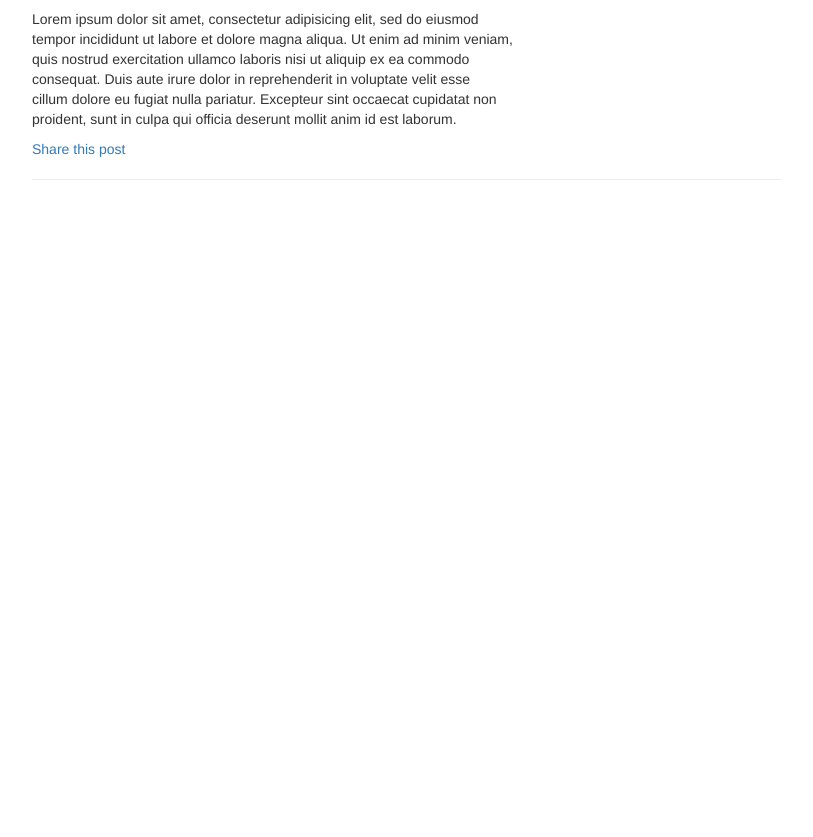
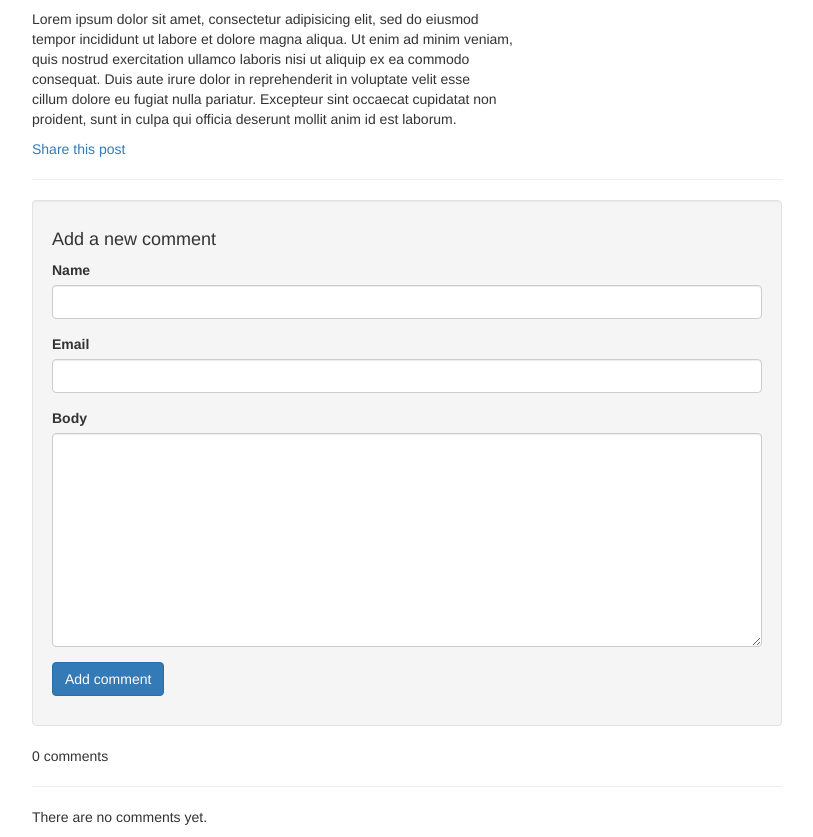
Before and after one commit to absent1706/django-demo-blog, a Django app: a page that uses blog/templates/blog/base.html in a window 1280 px wide. Shown: the part 476-1313 px from the top of the page, without its empty margins (38-851 px from the left). Before the commit the page ends 656 px from the top, so only its background shows below. Run offline with Django 3.2, Linux system fonts and the light colour scheme; data comes from the database, SQL or seed files in the repository; both versions use the stored data as it was after the commit; grey boxes labelled with a size stand in for pictures from a placeholder-image service; some libraries are stand-ins or nearby versions.

Commit message:
+ post comments

```diff
--- a/blog/forms.py
+++ b/blog/forms.py
@@ -1,4 +1,5 @@
 from django import forms
+from .models import Comment
 
 class EmailPostForm(forms.Form):
     name     = forms.CharField(max_length=25)
@@ -6,3 +7,9 @@ class EmailPostForm(forms.Form):
     to       = forms.EmailField()
     comments = forms.CharField(required=False,
                                widget=forms.Textarea)
+
+
+class CommentForm(forms.ModelForm):
+    class Meta:
+        model = Comment
+        fields = ('name', 'email', 'body')
--- a/blog/models.py
+++ b/blog/models.py
@@ -44,3 +44,18 @@ class Post(models.Model):
                               self.publish.strftime('%m'),
                               self.publish.strftime('%d'),
                               self.slug])
+
+class Comment(models.Model):
+    post    = models.ForeignKey(Post, related_name='comments') # 'comments' means we can get post comments as mypost.comments (backward relation)
+    name    = models.CharField(max_length=80)
+    email   = models.EmailField()
+    body    = models.TextField()
+    created = models.DateTimeField(auto_now_add=True)
+    updated = models.DateTimeField(auto_now=True)
+    active  = models.BooleanField(default=True)
+
+    class Meta:
+        ordering = ('created',)
+
+    def __str__(self):
+        return 'Comment by {} on {}'.format(self.name, self.post)
--- a/blog/templates/blog/base.html
+++ b/blog/templates/blog/base.html
@@ -41,12 +41,7 @@
             <div class="col-md-8">
 
                 <!-- Flash messages -->
-                {% if messages %}
-                    {% for message in messages %}
-                    {{ message.tags }}
-                        <div class="alert {% if message.tags %} alert-{{ message.tags }} {% else %} alert-info {% endif %}" role="alert">{{ message }}</div>
-                    {% endfor %}
-                {% endif %}
+                {% include "blog/shared/_flash.html"%}
 
                 {% block content %}
                 {% endblock %}
--- a/blog/templates/blog/post/detail.html
+++ b/blog/templates/blog/post/detail.html
@@ -1,6 +1,7 @@
 {% extends "blog/base.html" %}
 {% block title %}{{ post.title }}{% endblock %}
 {% block content %}
+
 <h2> {{ post.title }} </h2>
 <p>
     <span class="glyphicon glyphicon-time"></span>
@@ -16,4 +17,34 @@
     </a>
 </p>
 <hr>
+
+<div class="well">
+    <h4>Add a new comment</h4>
+    <form action="." method="post">
+        {% include "blog/shared/_form.html" with form=comment_form %}
+        <p><button type="submit" class="btn btn-primary">Add comment</button>
+    </form>
+</div>
+
+<!-- The 'with' template tag is useful to avoid hitting the database or
+accessing expensive methods multiple times. -->
+{% with comments.count as total_comments %}
+    {{ total_comments }} comment{{ total_comments|pluralize }}
+{% endwith %}
+<hr>
+
+{% for comment in comments %}
+    <div>
+        <p class="info">
+            <b>{{ comment.name }}</b> <small>{{ comment.created }}</small>
+        </p>
+        <blockquote>
+            {{ comment.body|linebreaks }}
+        </blockquote>
+    </div>
+    <hr>
+{% empty %}
+    <p>There are no comments yet.</p>
+{% endfor %}
+
 {% endblock %}
--- /dev/null
+++ b/blog/templates/blog/shared/_flash.html
@@ -0,0 +1,5 @@
+{% if messages %}
+    {% for message in messages %}
+        <div class="alert {% if message.tags %} alert-{{ message.tags }} {% else %} alert-info {% endif %}" role="alert">{{ message }}</div>
+    {% endfor %}
+{% endif %}
--- /dev/null
+++ b/blog/templates/blog/shared/_form.html
@@ -0,0 +1,13 @@
+{% load i18n widget_tweaks %}
+{% csrf_token %}
+{% for field in form %}
+        <div class="form-group {% if field.errors %} has-error {% endif %}">
+            <label class="control-label" for="id_{{ field.name }}">{{ field.label }}</label>
+            {{ field|attr:"class:form-control" }}
+            {% if field.errors %}
+                <p class="help-block">
+                    {% for error in  field.errors %}{{ error }}{% endfor %}
+                </p>
+            {% endif %}
+        </div>
+{% endfor %}
--- a/blog/views.py
+++ b/blog/views.py
@@ -1,15 +1,18 @@
+# -*- coding: utf-8 -*-
+
 from django.shortcuts import render, get_object_or_404, redirect
-from .models import Post
-from .forms import EmailPostForm
+from .models import Post, Comment
+from .forms import EmailPostForm, CommentForm
 
 from django.core.paginator import Paginator, EmptyPage,\
-                                  PageNotAnInteger
+    PageNotAnInteger
 
 from django.views.generic import ListView
 from django.core.mail import send_mail
 
 from django.contrib import messages
 from django.core.urlresolvers import reverse
+
 
 class PostListView(ListView):
     queryset = Post.published.all()
@@ -36,15 +39,41 @@ class PostListView(ListView):
 #                   {'page': page,
 #                    'posts': posts})
 
+
 def post_detail(request, year, month, day, post):
     post = get_object_or_404(Post, slug=post,
-        status='published',
-        publish__year=year,
-        publish__month=month,
-        publish__day=day)
+                             status='published',
+                             publish__year=year,
+                             publish__month=month,
+                             publish__day=day)
+
+    comments = post.comments.filter(active=True)
+    if request.method == 'POST':
+        # wrong decision to create comments within post controller !!!!
+        comment_form = CommentForm(data=request.POST) # interesting idea: create comment from form , not from model
+        if comment_form.is_valid():
+            new_comment = comment_form.save(commit=False)
+            new_comment.post = post
+            new_comment.save()
+
+            # ! в отличие от книги, я использую флеш-сообщения, а не отображаю сообщение "всё отправлено" в template
+            messages.add_message(
+                request,
+                messages.SUCCESS,
+                'Comment added!')
+
+            # поэтому я редирекчу
+            from django.http import HttpResponseRedirect
+            return HttpResponseRedirect(request.META.get('HTTP_REFERER', '/'))
+    else:
+        comment_form = CommentForm()
+
     return render(request,
-                 'blog/post/detail.html',
-                 {'post': post})
+                  'blog/post/detail.html',
+                  {'post': post,
+                  'comments': comments,
+                  'comment_form': comment_form})
+
 
 def post_share(request, post_id):
     post = get_object_or_404(Post, id=post_id, status='published')
@@ -54,15 +83,18 @@ def post_share(request, post_id):
         if form.is_valid():
             cd = form.cleaned_data
             post_url = request.build_absolute_uri(post.get_absolute_url())
-            subject = '{} ({}) recommends you reading "{}"'\
-                       .format(cd['name'], cd['email'], post.title)
+            subject  = '{} ({}) recommends you reading "{}"'\
+                .format(cd['name'], cd['email'], post.title)
             message = 'Read "{}" at {}\n\n{}\'s comments: {}'\
-                       .format(post.title, post_url, cd['name'], cd['comments'])
+                .format(post.title, post_url, cd['name'], cd['comments'])
             send_mail(subject, message, 'admin@myblog.com', [cd['to']])
             sent = True
 
             # ! в отличие от книги, я использую флеш-сообщения, а не отображаю сообщение "всё отправлено" в template
-            messages.add_message(request, messages.SUCCESS, '"{}" was successfully sent to {}'.format(post.title, cd['to']))
+            messages.add_message(
+                request,
+                messages.SUCCESS,
+                '"{}" was successfully sent to {}'.format(post.title, cd['to']))
 
             # и поэтому редирекчу на страницу списка
             return redirect(reverse('blog:post_list'))
--- a/mysite/settings.py
+++ b/mysite/settings.py
@@ -113,5 +113,6 @@ STATICFILES_DIRS = (
     os.path.join(BASE_DIR, 'blog','static'),
 )
 
-EMAIL_HOST = 'localhost'
-EMAIL_PORT = 1025
+EMAIL_BACKEND = 'django.core.mail.backends.console.EmailBackend'
+# EMAIL_HOST = 'localhost'
+# EMAIL_PORT = 1025
--- a/requirements.txt
+++ b/requirements.txt
@@ -1,3 +1,5 @@
 Django==1.8.6
 pytz==2015.7
 wheel==0.24.0
+django-widget-tweaks==1.4.1
+django-taggit==0.17.1
```
Also changed, not shown: blog/admin.py (+8 -2 lines), blog/templates/blog/post/share.html (+5 -34 lines), blog/migrations/0002_comment.py (added), db.sqlite3.
